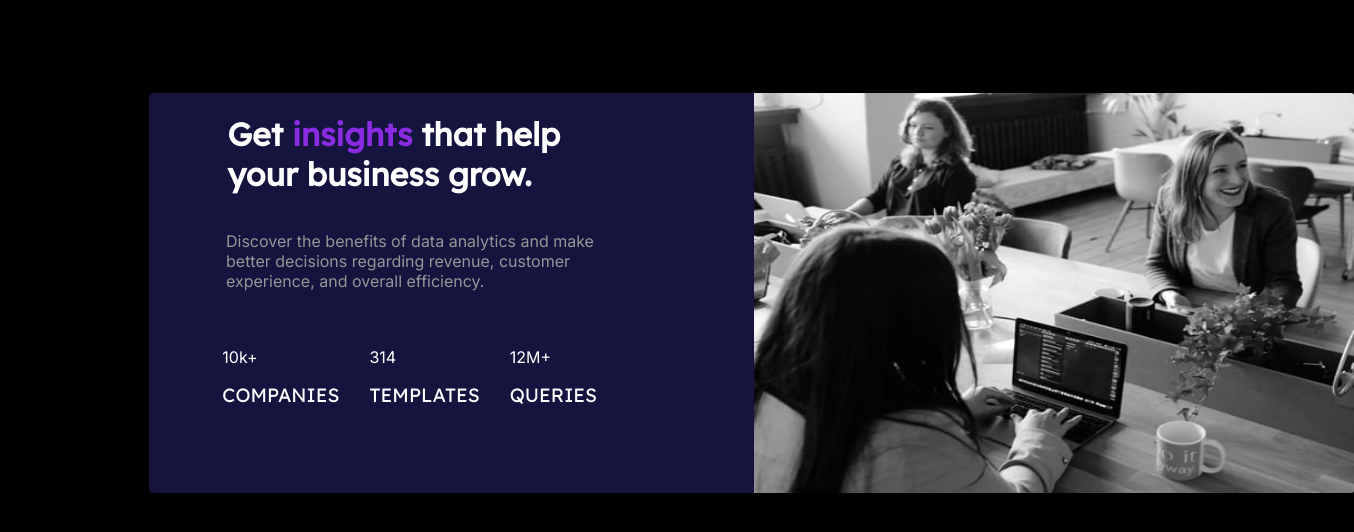
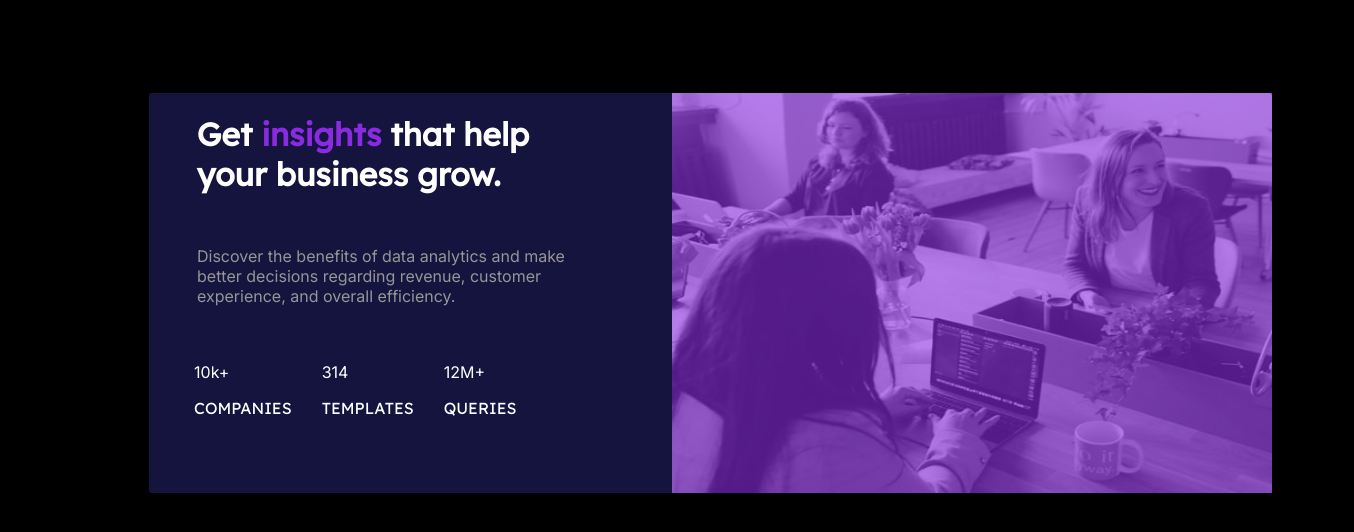
Before and after one commit to ZeusPod/cardchallengefm, a plain HTML site: page index.html in a window 1280 px wide. Shown: the whole page, 1354 px wide, since content can reach past the window. Drawn offline with Linux system fonts and the light colour scheme.

Commit message:
end css edit sunday

```diff
--- a/css/style.css
+++ b/css/style.css
@@ -3,7 +3,7 @@
 body{
     background-color: rgb(0, 0, 0);
     padding: 5px;
-    width: 800px;
+    width: 684px;
     margin-left: 5%;
 
 }
@@ -11,7 +11,7 @@ body{
 
 .card{
     background-color: #14143f ;
-    border-radius: 1%;
+    border-radius: 3px 0px 0px 3px;
     display:flex;
     padding-left: 25%;
     margin:80px
@@ -23,7 +23,7 @@ body{
     font-family: 'Lexend Deca', sans-serif;
     margin:-28%;
     margin-top:10px;
-    margin-left: -30%;
+    margin-left: -35%;
 
 }
 
@@ -38,7 +38,7 @@ body{
 
 .count{
     display: flex;
-    margin-left:-35%;
+    margin-left:-40%;
     word-spacing: 1px;
     margin-top: 25px;
 }
@@ -46,7 +46,7 @@ body{
 .text{
     color: white;
     font-family: 'Lexend Deca', sans-serif;
-    font-size:larger;
+    font-size:medium;
     margin-top: 15px;
 }
 
@@ -67,6 +67,7 @@ span{
 .imagen1{
     display:flex-end;
     height: 400px;
+    background-color: blueviolet;
 
 }
 
@@ -74,6 +75,7 @@ span{
     border-radius: 0px 3px 3px 0px;
     width: 600px;
     height:400px;
+    opacity: 0.4;
 
 
 }
```
Also changed, not shown: index.html (+2 -1 lines).
